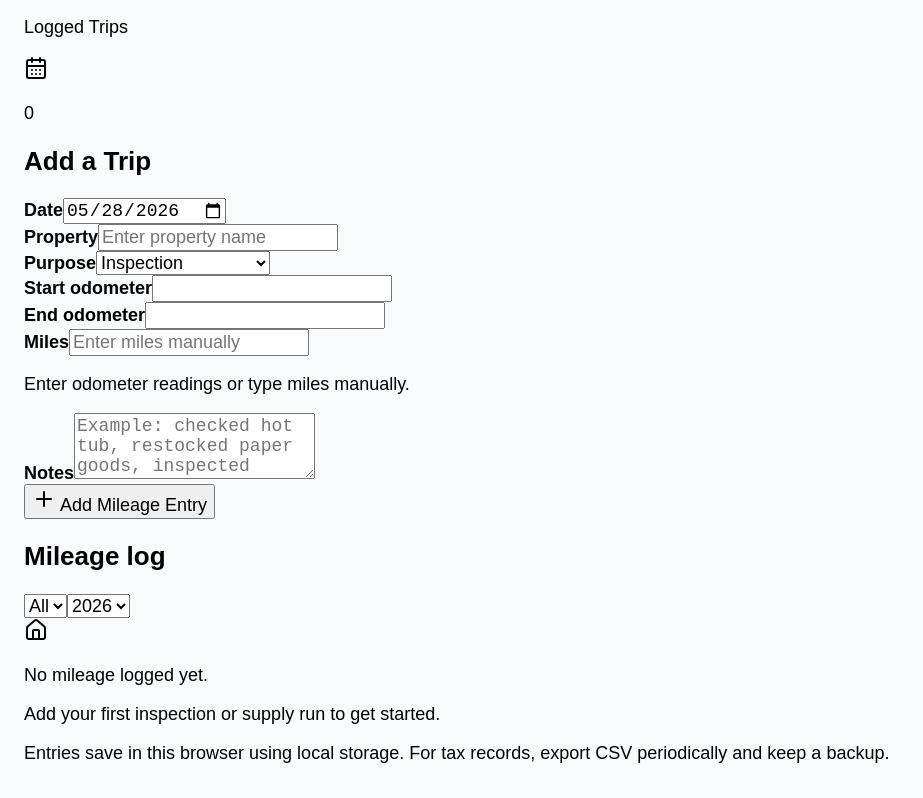
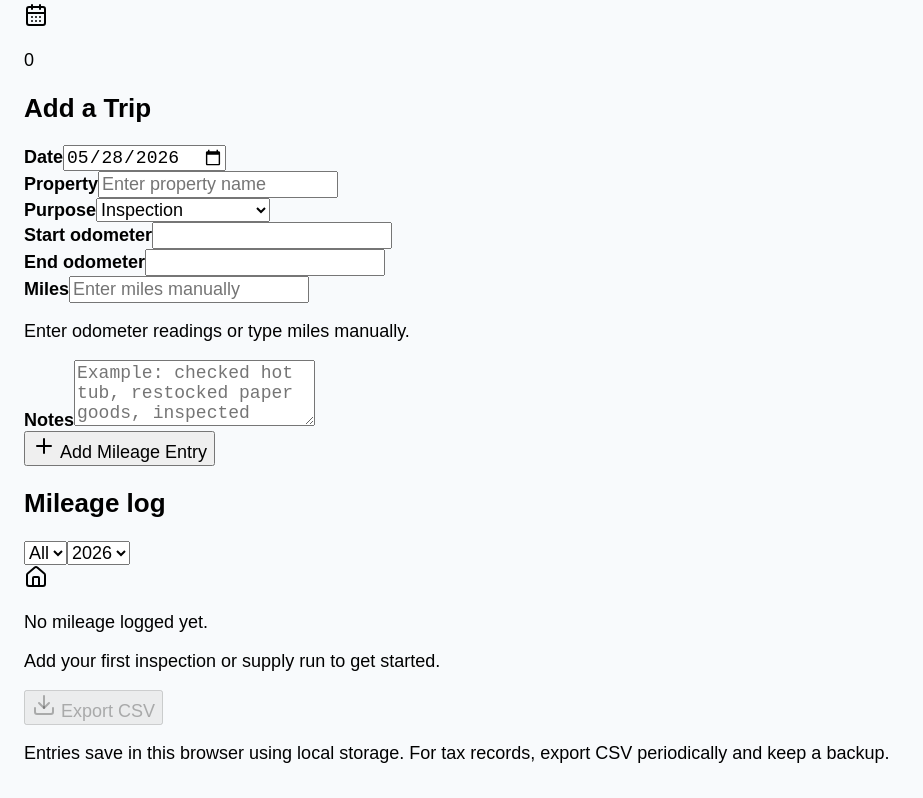
Before and after one commit to howmanymilestohome/airbnb-mileage-logger, a React (Vite) app: page / in a window 1280 px wide. Shown: the part 499-1297 px from the top of the page, without its empty margins (0-923 px from the left). Built offline with nearby package versions, Linux system fonts and the light colour scheme.

Commit message:
Update App.jsx

```diff
--- a/src/App.jsx
+++ b/src/App.jsx
@@ -196,9 +196,7 @@ export default function AirbnbMileageLogger() {
 </p>
           </div>
 
-          <Button onClick={exportCsv} className="rounded-2xl shadow-sm" disabled={filteredEntries.length === 0}>
-            <Download className="mr-2 h-4 w-4" /> Export CSV
-          </Button>
+
         </div>
 
         <div className="grid gap-2 md:grid-cols-3">
@@ -418,9 +416,14 @@ export default function AirbnbMileageLogger() {
           </Card>
         </div>
 
-        <p className="text-center text-xs text-slate-500">
-          Entries save in this browser using local storage. For tax records, export CSV periodically and keep a backup.
-        </p>
+        <div className="flex flex-col items-center gap-3 text-center">
+  <Button onClick={exportCsv} className="rounded-2xl shadow-sm" disabled={filteredEntries.length === 0}>
+    <Download className="mr-2 h-4 w-4" /> Export CSV
+  </Button>
+  <p className="text-xs text-slate-500">
+    Entries save in this browser using local storage. For tax records, export CSV periodically and keep a backup.
+  </p>
+</div>
       </div>
     </div>
   );
```
